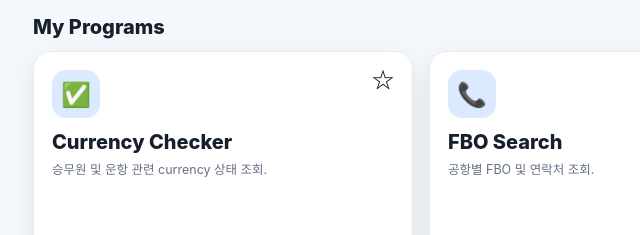
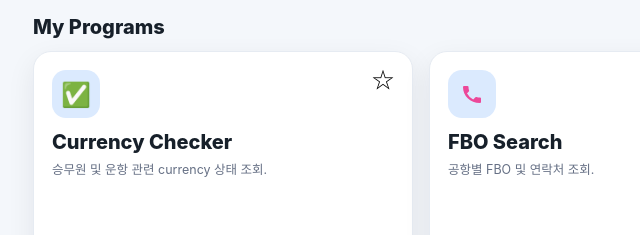
Before and after one commit to Bomi87/SK-Aviation-portal, a plain HTML site: page index.html in a window 1280 px wide. Shown: the part 229-464 px from the top of the page, 21-661 px from the left. Drawn offline with Linux system fonts and the light colour scheme.

Commit message:
Update index.html

```diff
--- a/index.html
+++ b/index.html
@@ -371,7 +371,7 @@
         name: 'FBO Search',
         description: '공항별 FBO 및 연락처 조회.',
         category: 'FBO',
-        icon: '📞',
+        icon: '<svg width="24" height="24" viewBox="0 0 24 24" fill="none" aria-hidden="true"><path d="M6.62 10.79a15.05 15.05 0 0 0 6.59 6.59l2.2-2.2a1 1 0 0 1 1.01-.24c1.11.37 2.3.56 3.58.56a1 1 0 0 1 1 1V20a1 1 0 0 1-1 1C10.07 21 3 13.93 3 5a1 1 0 0 1 1-1h3.5a1 1 0 0 1 1 1c0 1.28.19 2.47.56 3.58a1 1 0 0 1-.24 1.01l-2.2 2.2Z" fill="#ec4899"/></svg>',
         tags: ['FBO', 'airport', 'ops'],
         updated: '2026-04-10',
         url: 'https://bomi87.github.io/FBO/'
```
